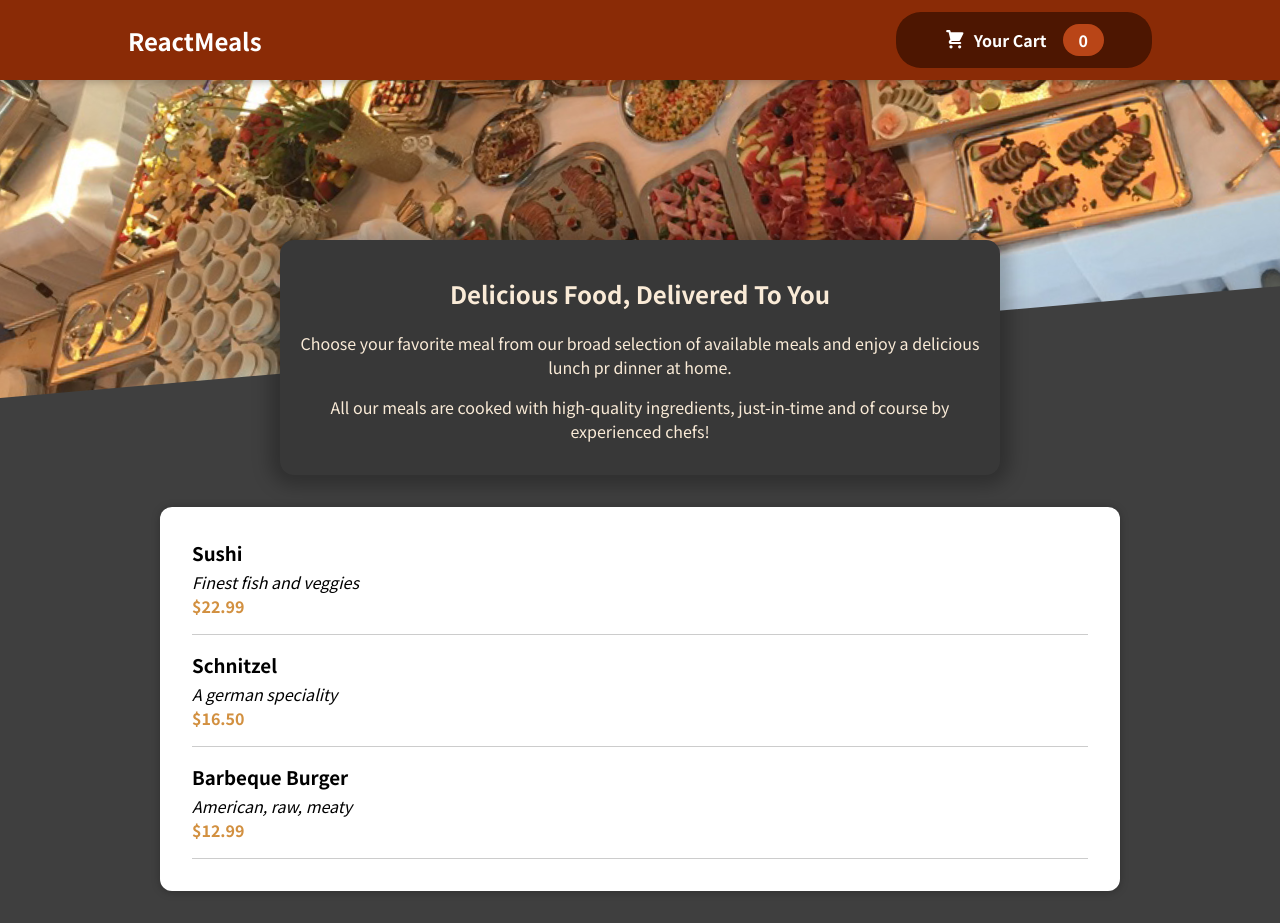
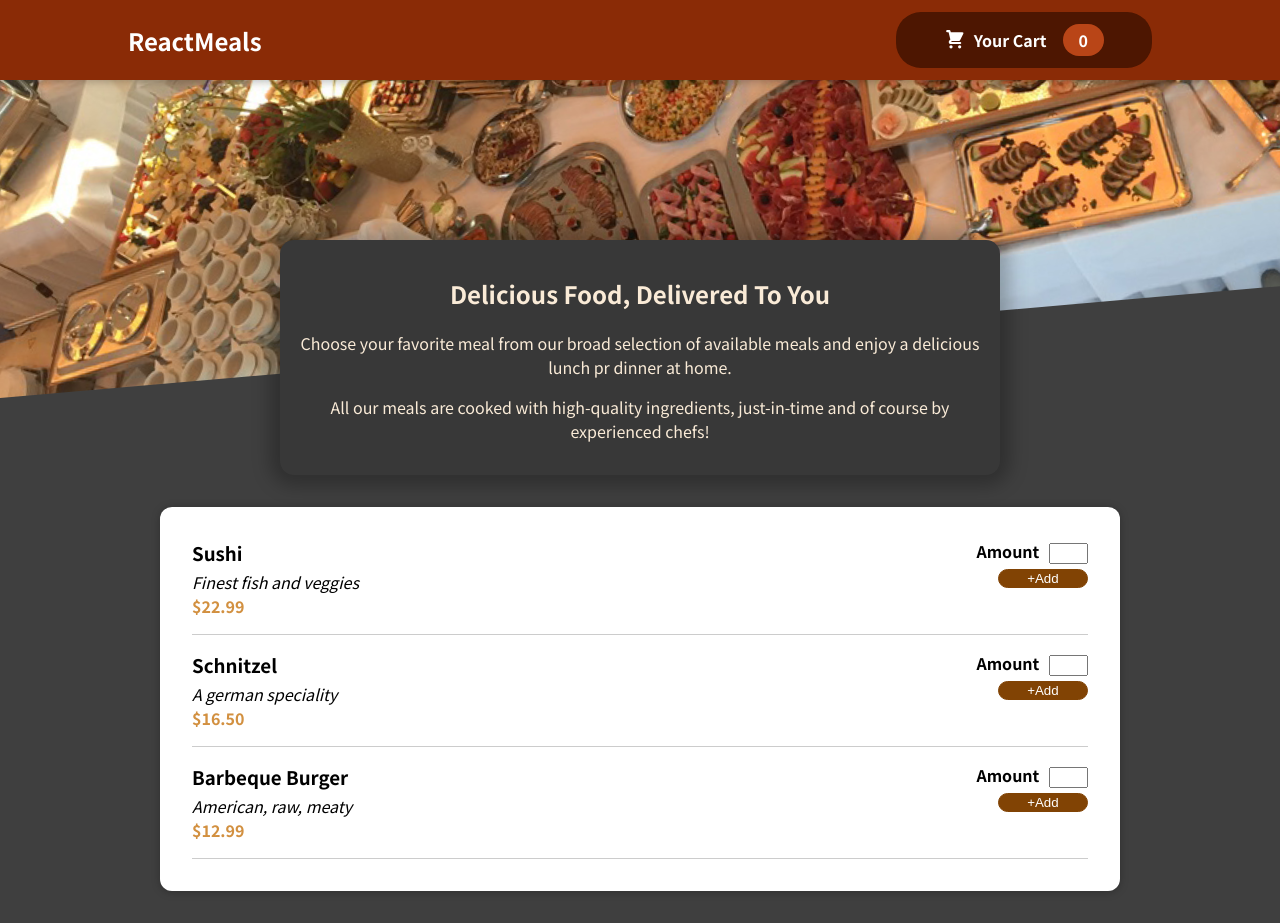
Before and after one commit to harshitaM29/restaurant-app, a React (Create React App) app: page / in a window 1280 px wide. Built offline with nearby package versions, Linux system fonts and the light colour scheme.

Commit message:
Meal form

```diff
--- /dev/null
+++ b/src/components/Meals/MealForm.js
@@ -0,0 +1,16 @@
+import classes from './MealForm.module.css';
+
+const MealForm = () => {
+    return (
+        <form className={classes.form}>
+          <div>
+            <label htmlFor="amount">Amount</label>
+            <input type="number" id="amount" />
+        </div>
+            <button type="submit">+Add</button>
+            </form>
+
+    )
+}
+
+export default MealForm;
--- /dev/null
+++ b/src/components/Meals/MealForm.module.css
@@ -0,0 +1,27 @@
+.form {
+    text-align: right;
+}
+
+.form label {
+    font-weight: bold;
+    padding-right: 10px;
+}
+
+.form input {
+    width: 15%;
+}
+.form button {
+    border:1px solid #814304;
+    background-color: #814304;
+    border-radius: 15px;
+    color: white;
+    width: 35%;
+    padding: 0.25 rem 1rem;
+}
+
+.form button:hover,
+.form button:active {
+  background-color: #cd6d0e;
+  border-color: #cd6d0e;
+  ;
+}
--- a/src/components/Meals/MealItem.js
+++ b/src/components/Meals/MealItem.js
@@ -1,8 +1,9 @@
 import classes from './MealItem.module.css';
+import MealForm from './MealForm';
 
 const MealItem = (props) => {
-    console.log(props);
-    //const price = `$${props.price.toFixed(2)}`;
+    console.log(props.price);
+   const price = `$${props.price.toFixed(2)}`;
 
     return (
         <li  className={classes.meal}>
@@ -10,7 +11,10 @@ const MealItem = (props) => {
 
                 <h3>{props.name}</h3>
                 <div className={classes.description}>{props.des}</div>
-                <div className={classes.price}>{props.price}</div>
+                <div className={classes.price}>{price}</div>
+            </div>
+            <div>
+               <MealForm />
             </div>
         </li>
     )
--- a/src/components/Meals/MealList.js
+++ b/src/components/Meals/MealList.js
@@ -6,19 +6,19 @@ const DUMMY_MEALS = [
         id:'m1',
         mealName:'Sushi',
         mealDescription:'Finest fish and veggies',
-        mealPrice:'$22.99'
+        mealPrice:22.99
     },
     {
         id:'m2',
       mealName:'Schnitzel',
       mealDescription:'A german speciality',
-      mealPrice:'$16.50'
+      mealPrice:16.50
   },
   {
     id:'m3',
     mealName:'Barbeque Burger',
     mealDescription:'American, raw, meaty',
-    mealPrice:'$12.99'
+    mealPrice:12.99
 }
   ]
 
```
